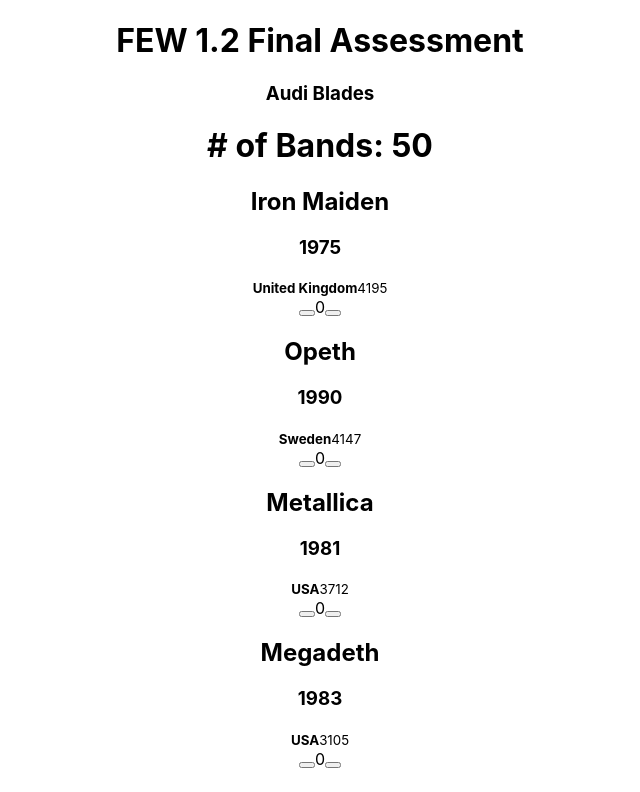
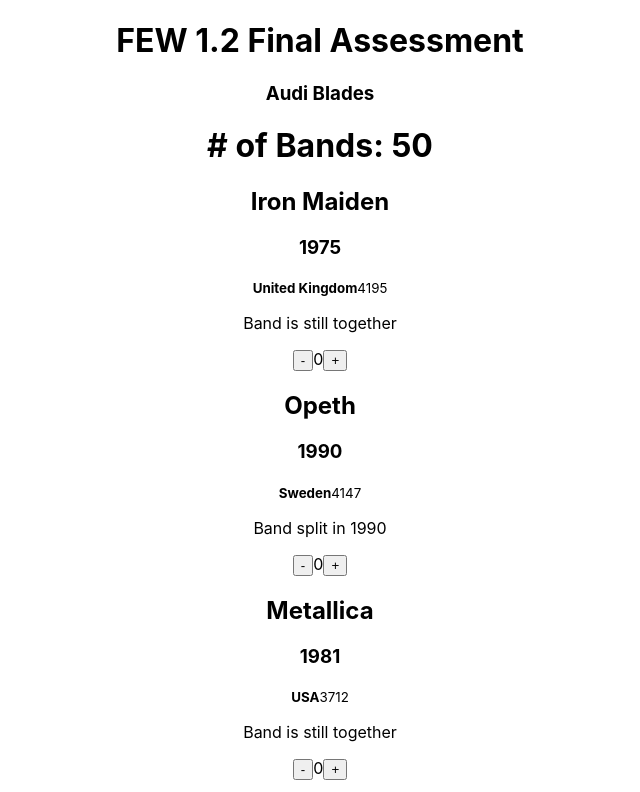
Before and after one commit to ablades/few12final, a React (Create React App) app: page / in a window 1280 px wide. Shown: the top 792 px of the page, without its empty margins (320-960 px from the left). Built offline with nearby package versions, Linux system fonts and the light colour scheme.

Commit message:
add band split

```diff
--- a/src/components/Band/Band.js
+++ b/src/components/Band/Band.js
@@ -12,6 +12,13 @@
             <h3>{formed}</h3>
             <small><strong>{origin}</strong></small>
             <small>{fans}</small>
+            <p>
+                {split === '-' ?
+                    <span>Band is still together</span>
+                    :
+                    <span>Band split in {split}</span>
+                }
+            </p>
             <Like />
 
         </div>
--- a/src/components/Like/Like.js
+++ b/src/components/Like/Like.js
@@ -5,9 +5,11 @@
 
     return(
         <div className="like">
-            <button className="down" onClick={() => setCount(likeCount -= 1)}></button>
+            <button className="down" onClick={() => setCount(likeCount -= 1)}>-</button>
+
             {likeCount}
-            <button className="up" onClick={() => setCount(likeCount += 1)}></button>
+
+            <button className="up" onClick={() => setCount(likeCount += 1)}>+</button>
         </div>
     )
 }
```
